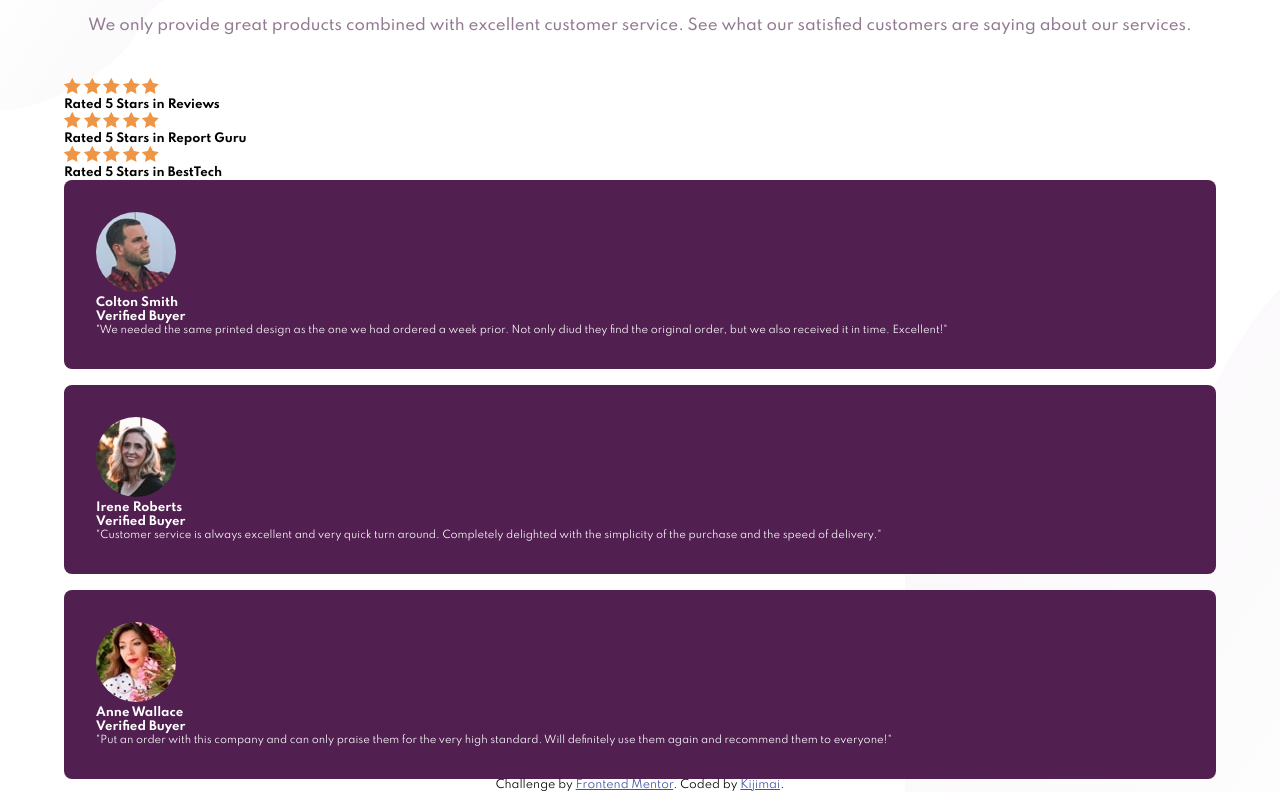
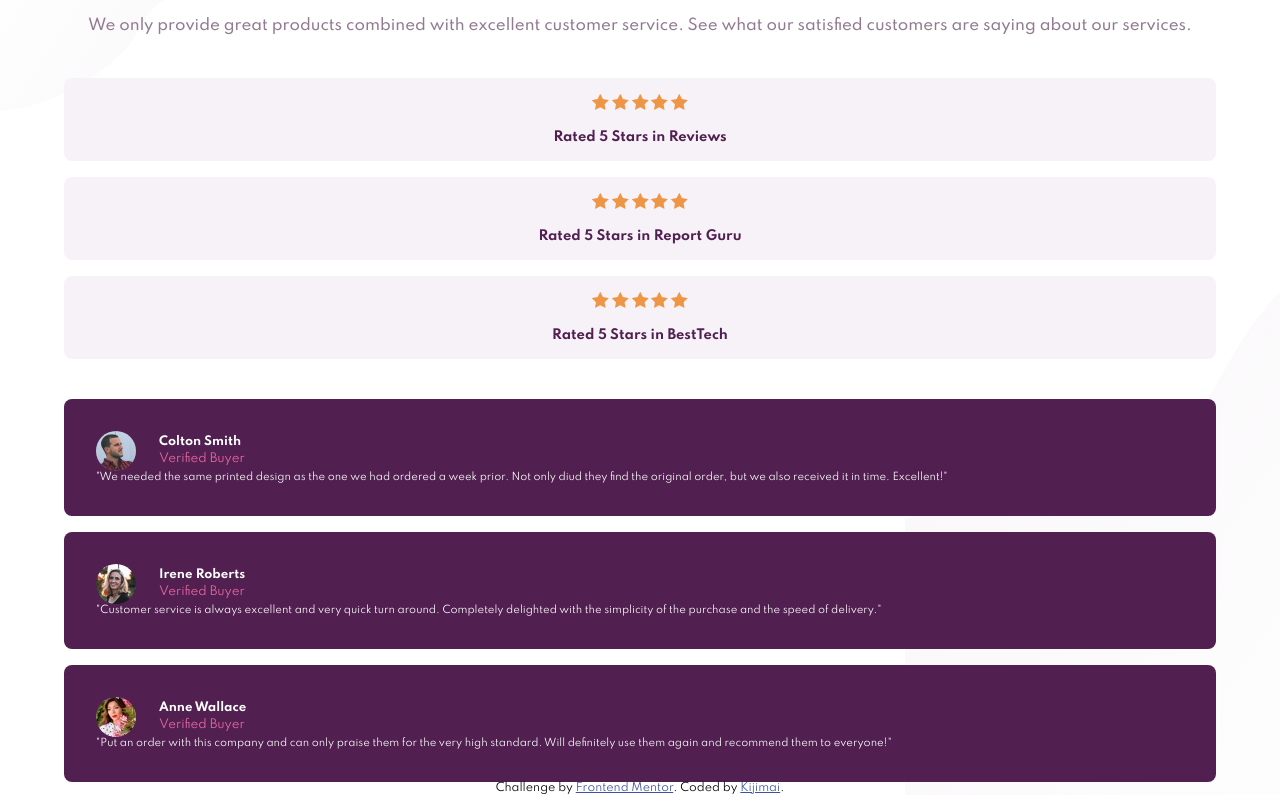
Before and after one commit to Kijimai/social-proof-section, a website: page index.html in a window 1280 px wide. Shown: the part 121-916 px from the top of the page. Drawn offline with nearby package versions, Linux system fonts and the light colour scheme.

```diff
--- a/index.html
+++ b/index.html
@@ -9,10 +9,13 @@
       sizes="32x32"
       href="./images/favicon-32x32.png"
     />
-    <link rel="preconnect" href="https://fonts.googleapis.com">
-    <link rel="preconnect" href="https://fonts.gstatic.com" crossorigin>
-    <link href="https://fonts.googleapis.com/css2?family=Spartan:wght@400;500;700&display=swap" rel="stylesheet">
-    <link rel="stylesheet" href="style.css">
+    <link rel="preconnect" href="https://fonts.googleapis.com" />
+    <link rel="preconnect" href="https://fonts.gstatic.com" crossorigin />
+    <link
+      href="https://fonts.googleapis.com/css2?family=Spartan:wght@400;500;700&display=swap"
+      rel="stylesheet"
+    />
+    <link rel="stylesheet" href="style.css" />
     <title>Frontend Mentor | Social proof section</title>
     <style>
       .attribution {
@@ -26,80 +29,98 @@
   </head>
   <body>
     <header>
-      <h1 class="top-header">
-        10,000+ of our users love our products.
-      </h1>
+      <h1 class="top-header">10,000+ of our users love our products.</h1>
       <h2 class="bottom-header">
-        We only provide great products combined with excellent customer service. See what our satisfied customers are saying about our services.
+        We only provide great products combined with excellent customer service.
+        See what our satisfied customers are saying about our services.
       </h2>
     </header>
     <main>
+      <section class="ratings-section">
         <div class="rated-box">
           <div class="star-box">
-          <img src="images/icon-star.svg" alt="star">
-          <img src="images/icon-star.svg" alt="star">
-          <img src="images/icon-star.svg" alt="star">
-          <img src="images/icon-star.svg" alt="star">
-          <img src="images/icon-star.svg" alt="star">
+            <img src="images/icon-star.svg" alt="star" />
+            <img src="images/icon-star.svg" alt="star" />
+            <img src="images/icon-star.svg" alt="star" />
+            <img src="images/icon-star.svg" alt="star" />
+            <img src="images/icon-star.svg" alt="star" />
           </div>
           <h3 class="rating-src">Rated 5 Stars in Reviews</h3>
         </div>
         <div class="rated-box">
           <div class="star-box">
-          <img src="images/icon-star.svg" alt="star">
-          <img src="images/icon-star.svg" alt="star">
-          <img src="images/icon-star.svg" alt="star">
-          <img src="images/icon-star.svg" alt="star">
-          <img src="images/icon-star.svg" alt="star">
+            <img src="images/icon-star.svg" alt="star" />
+            <img src="images/icon-star.svg" alt="star" />
+            <img src="images/icon-star.svg" alt="star" />
+            <img src="images/icon-star.svg" alt="star" />
+            <img src="images/icon-star.svg" alt="star" />
           </div>
           <h3 class="rating-src">Rated 5 Stars in Report Guru</h3>
         </div>
         <div class="rated-box">
           <div class="star-box">
-          <img src="images/icon-star.svg" alt="star">
-          <img src="images/icon-star.svg" alt="star">
-          <img src="images/icon-star.svg" alt="star">
-          <img src="images/icon-star.svg" alt="star">
-          <img src="images/icon-star.svg" alt="star">
+            <img src="images/icon-star.svg" alt="star" />
+            <img src="images/icon-star.svg" alt="star" />
+            <img src="images/icon-star.svg" alt="star" />
+            <img src="images/icon-star.svg" alt="star" />
+            <img src="images/icon-star.svg" alt="star" />
           </div>
           <h3 class="rating-src">Rated 5 Stars in BestTech</h3>
         </div>
+      </section>
 
       <div class="social-proof-container">
         <div class="social-proof">
           <div class="user-profile">
-            <img class="avatar" src="images/image-colton.jpg" alt="colton">
+            <img class="avatar" src="images/image-colton.jpg" alt="colton" />
+            <div class="user-info">
               <h3 class="username">Colton Smith</h3>
               <h3 class="buyer-status">Verified Buyer</h3>
             </div>
+          </div>
           <div class="user-review">
-            <p>"We needed the same printed design as the one we had ordered a week prior. Not only diud they find the original order, but we also received it in time. Excellent!"</p>
+            <p>
+              "We needed the same printed design as the one we had ordered a
+              week prior. Not only diud they find the original order, but we
+              also received it in time. Excellent!"
+            </p>
           </div>
         </div>
 
         <div class="social-proof">
           <div class="user-profile">
-            <img class="avatar" src="images/image-irene.jpg" alt="irene">
+            <img class="avatar" src="images/image-irene.jpg" alt="irene" />
+            <div class="user-info">
               <h3 class="username">Irene Roberts</h3>
               <h3 class="buyer-status">Verified Buyer</h3>
             </div>
+          </div>
           <div class="user-review">
-            <p>"Customer service is always excellent and very quick turn around. Completely delighted with the simplicity of the purchase and the speed of delivery."</p>
+            <p>
+              "Customer service is always excellent and very quick turn around.
+              Completely delighted with the simplicity of the purchase and the
+              speed of delivery."
+            </p>
           </div>
         </div>
 
         <div class="social-proof">
           <div class="user-profile">
-            <img class="avatar" src="images/image-anne.jpg" alt="anne">
-            <h3 class="username">Anne Wallace </h3>
+            <img class="avatar" src="images/image-anne.jpg" alt="anne" />
+            <div class="user-info">
+              <h3 class="username">Anne Wallace</h3>
               <h3 class="buyer-status">Verified Buyer</h3>
             </div>
+          </div>
           <div class="user-review">
-            <p>"Put an order with this company and can only praise them for the very high standard. Will definitely use them again and recommend them to everyone!"</p>
+            <p>
+              "Put an order with this company and can only praise them for the
+              very high standard. Will definitely use them again and recommend
+              them to everyone!"
+            </p>
           </div>
         </div>
       </div>
-
     </main>
 
     <div class="attribution">
@@ -108,6 +129,11 @@
         >Frontend Mentor</a
       >. Coded by <a href="https://github.com/Kijimai">Kijimai</a>.
     </div>
-    <script src="https://cdnjs.cloudflare.com/ajax/libs/jquery/3.6.0/jquery.min.js" integrity="sha512-894YE6QWD5I59HgZOGReFYm4dnWc1Qt5NtvYSaNcOP+u1T9qYdvdihz0PPSiiqn/+/3e7Jo4EaG7TubfWGUrMQ==" crossorigin="anonymous" referrerpolicy="no-referrer"></script>
+    <script
+      src="https://cdnjs.cloudflare.com/ajax/libs/jquery/3.6.0/jquery.min.js"
+      integrity="sha512-894YE6QWD5I59HgZOGReFYm4dnWc1Qt5NtvYSaNcOP+u1T9qYdvdihz0PPSiiqn/+/3e7Jo4EaG7TubfWGUrMQ=="
+      crossorigin="anonymous"
+      referrerpolicy="no-referrer"
+    ></script>
   </body>
 </html>
--- a/style.sass
+++ b/style.sass
@@ -4,6 +4,7 @@
 
 html
   font-size: 10px
+  box-sizing: border-box
 
 *,
 *::after,
@@ -35,19 +36,47 @@
     line-height: 1.5
     transform-origin: center
 
+.ratings-section
+  display: flex
+  flex-direction: column
+  gap: 1.6rem
+  margin: 4rem 0
+  .rated-box
+    border-radius: 0.8rem
+    text-align: center
+    background-color: #f7f2f7
+    padding: 1.6rem 0
+    .star-box
+      margin-bottom: 1.6rem
+  .rating-src
+    font-size: 1.3rem
+    color: #512051
+
 .social-proof-container
   display: flex
   flex-direction: column
   gap: 1.6rem
+  .social-proof
+    display: flex
+    flex-direction: column
+    background-color: var(--social-proof-bg-color)
+    color: var(--color-white)
+    padding: 3.2rem
+    border-radius: 0.8rem
+    .user-profile
+      display: flex
+      align-items: center
+      gap: 2.3rem
+      .avatar
+        height: 4rem
+        width: 4rem
+        border-radius: 50%
+      .user-info
+        line-height: 1.4
+        .buyer-status
+          color: #ee69a4
+          font-weight: 400
 
-.social-proof
-  display: flex
-  flex-direction: column
-  background-color: var(--social-proof-bg-color)
-  color: var(--color-white)
-  padding: 3.2rem
-  border-radius: 0.8rem
-  .avatar
-    border-radius: 50%
+
 
 /*# sourceMappingURL=style.sass.map */
```
Also changed, not shown: style.css, 1 other file. Lines whose indentation alone changed are shown as unchanged.
